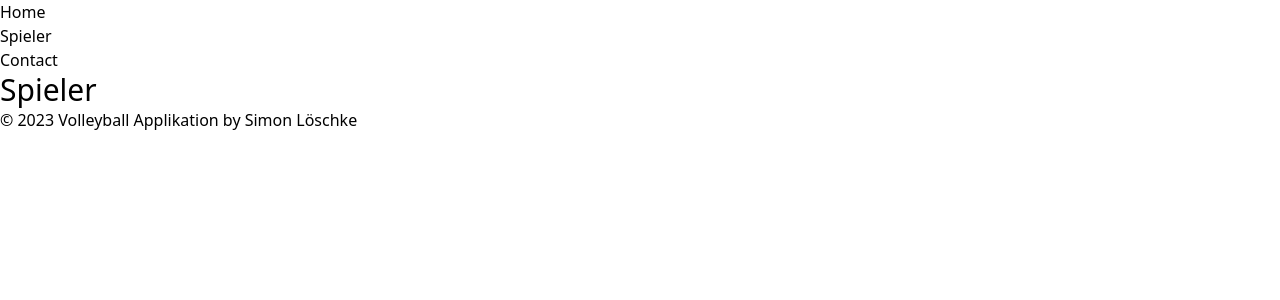
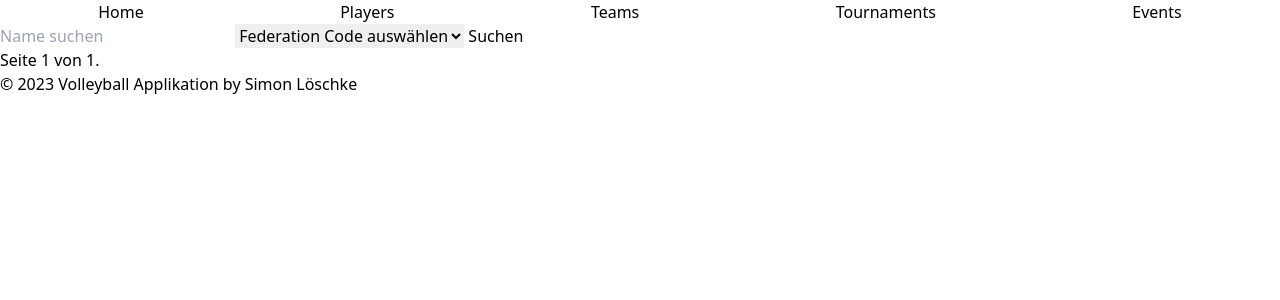
Before and after one commit to simon-loeschke1988/volleyball, a Django app: page /player/ in a window 1280 px wide. Shown: the top 300 px of the page. Run offline with Django 4.2, Linux system fonts and the light colour scheme; data that the repository does not hold is empty; parts of the project's set-up code (start-up, migrations or seed data) failed here and were passed over.

Commit message:
Spielerseite funktioniert grundsätzlich

```diff
--- a/applikation/static/css/styles.css
+++ b/applikation/static/css/styles.css
@@ -582,6 +582,10 @@ video {
   position: static;
 }
 
+.m-auto {
+  margin: auto;
+}
+
 .mx-auto {
   margin-left: auto;
   margin-right: auto;
@@ -595,8 +599,16 @@ video {
   display: flex;
 }
 
+.flex-row {
+  flex-direction: row;
+}
+
 .justify-center {
   justify-content: center;
+}
+
+.align-middle {
+  vertical-align: middle;
 }
 
 .text-2xl {
@@ -608,3 +620,13 @@ video {
   font-size: 1.875rem;
   line-height: 2.25rem;
 }
+
+.text-sm {
+  font-size: 0.875rem;
+  line-height: 1.25rem;
+}
+
+.text-xl {
+  font-size: 1.25rem;
+  line-height: 1.75rem;
+}
--- a/applikation/webapp/templates/base.html
+++ b/applikation/webapp/templates/base.html
@@ -15,11 +15,13 @@
 </head>
 <body>
     <header>
-        <nav class="">
-            <ul>
-                <li><a href="{%url 'webapp:index'%}">Home</a></li>
-                <li><a href="{%url 'webapp:player' %}">Spieler</a></li>
-                <li><a href="#">Contact</a></li>
+        <nav class="text-lg align-middle">
+            <ul class="flex flex-row">
+                <li class="m-auto"><a href="{%url 'webapp:index'%}">Home</a></li>
+                <li class="m-auto"><a href="{%url 'webapp:player' %}">Players</a></li>
+                <li class="m-auto"><a href="#">Teams</a></li>
+                <li class="m-auto"><a href="#">Tournaments</a></li>
+                <li class="m-auto"><a href="#">Events</a></li>
             </ul>
         </nav>
     </header>
--- a/applikation/webapp/templates/player.html
+++ b/applikation/webapp/templates/player.html
@@ -7,10 +7,40 @@
 
 {% block content %}
 
-<h1 class ="text-3xl">Spieler</h1>
-<ul>
-    {% for x in players %}
-      <li>{{ x.first_name }}, {{x.last_name}}, {{x.gender}} <b> SPIELERNUMMER: {{x.no}}</b></li>
-    {% endfor %}
-  </ul>
+
+    <header>
+        <form method="get">
+            <input type="text" name="name" placeholder="Name suchen">
+            <select name="fedcode">
+                <option value="">Federation Code auswählen</option>
+                <!-- Hier Optionen für Länder einfügen -->
+                {% for federation_code in fed %}
+                    <option value="{{federation_code }}">{{federation_code }}</option>
+                {% endfor %}
+            </select>
+            <button type="submit">Suchen</button>
+        </form>
+    </header>
+
+
+    <main>
+        {% for Player in page_obj %}
+            <!-- Anzeige der Spieler-Informationen -->
+            <p> {{ Player.first_name }},{{ Player.last_name }}, {{Player.team_name}} </p>
+        {% endfor %}
+
+        <!-- Paginierungs-Links -->
+        <div>
+          {% if page_obj.has_previous %}
+              <a href="?page={{ page_obj.previous_page_number }}&name={{ query_name }}&fedcode={{ query_fedcode }}">Vorherige</a>
+          {% endif %}
+          Seite {{ page_obj.number }} von {{ page_obj.paginator.num_pages }}.
+          {% if page_obj.has_next %}
+              <a href="?page={{ page_obj.next_page_number }}&name={{ query_name }}&fedcode={{ query_fedcode }}">Nächste</a>
+          {% endif %}
+      </div>
+
+    </main>
+
+
 {% endblock %}
--- a/applikation/webapp/views.py
+++ b/applikation/webapp/views.py
@@ -1,5 +1,9 @@
+from django.core.paginator import Paginator
 from django.shortcuts import render
 from django.template import loader
+from .models import Player
+from django.db.models import Q
+
 
 from django.http import HttpResponse
 # Author: Simon Löschke
@@ -13,11 +17,29 @@ def index(request):
     return HttpResponse(template.render({}, request))
 
 def player(request):
-    player = Player.objects.all().values()
-    template = loader.get_template('player.html')
-    context = {
-        'players': player,
-    }
-    return HttpResponse(template.render(context, request))
+    query_name = request.GET.get('name','')
+    query_fedcode = request.GET.get('fedcode','')
 
-# zu testen
+    fed = Player.objects.values_list('federation_code', flat=True).distinct()
+    spieler_liste = Player.objects.all()
+    if query_name:
+     spieler_liste = spieler_liste.filter(
+                Q(first_name__icontains=query_name) |
+                Q(last_name__icontains=query_name))
+    elif query_fedcode:
+        spieler_liste = Player.objects.filter(federation_code__icontains=query_fedcode)
+   # else:
+
+
+    paginator = Paginator(spieler_liste, 10)  # 10 Spieler pro Seite
+
+    page_number = request.GET.get('page')
+    page_obj = paginator.get_page(page_number)
+    context= {
+        'page_obj': page_obj,
+        'fed': fed,
+        'query_name': query_name,
+        'query_fedcode': query_fedcode,
+        }
+
+    return render(request, 'player.html', context)
```
